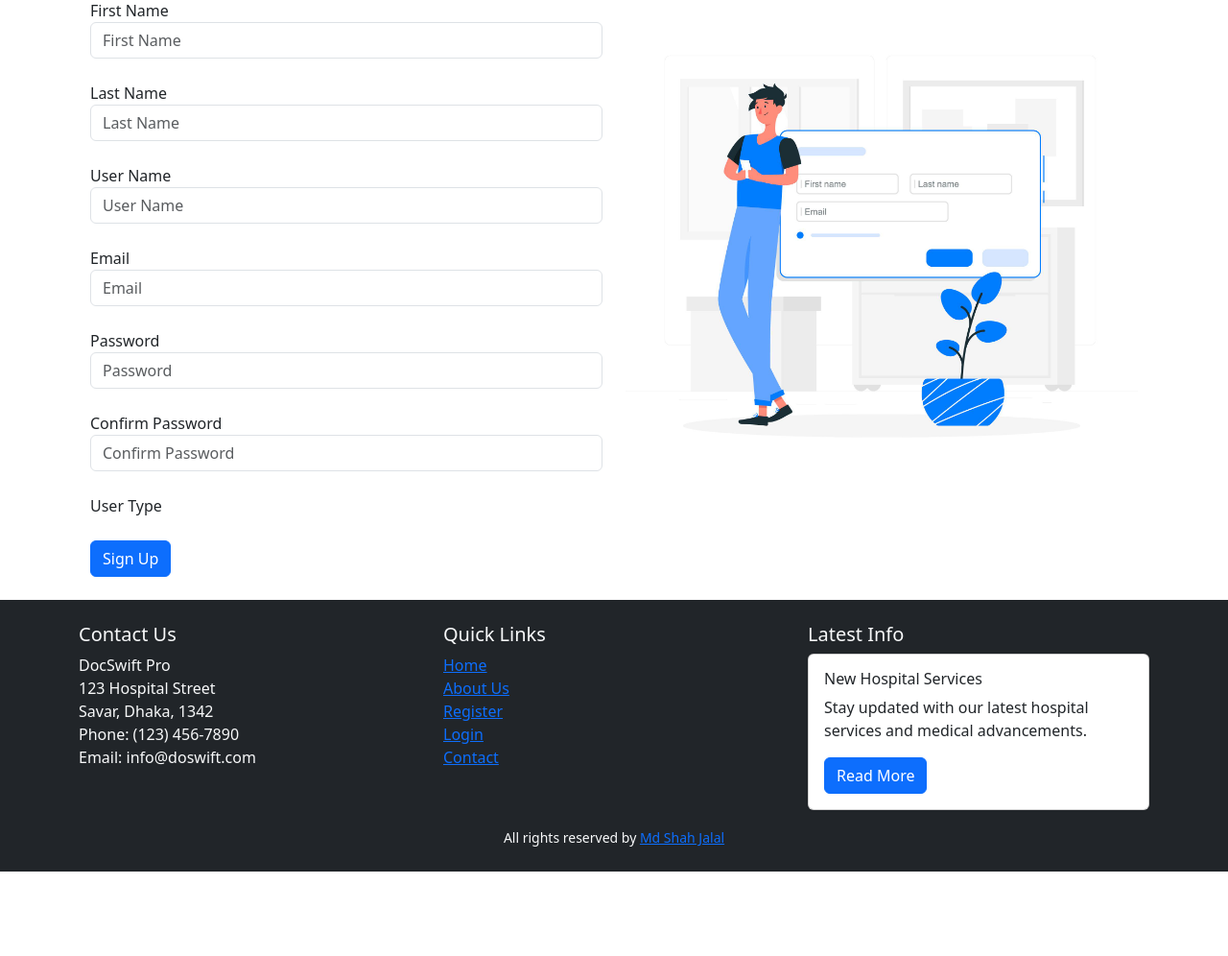
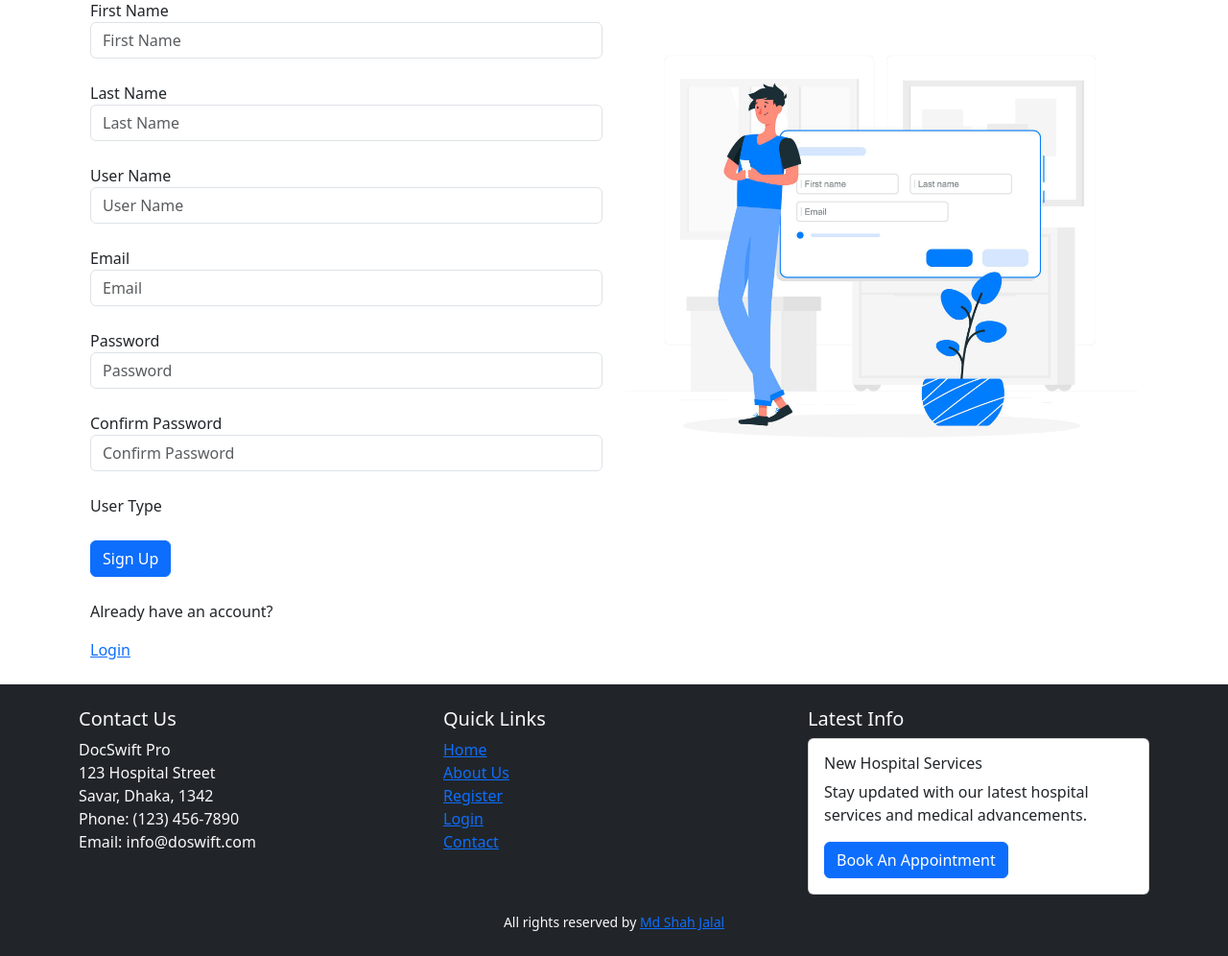
Before and after one commit to ProgrammerShahJalal/DocSwift-Pro, a Django app: template account/templates/account/signup.html in a window 1280 px wide. Shown: the part 137-1133 px from the top of the page at 96% size. Before the commit the page ends 1045 px from the top, so only its background shows below. Run offline with Django 3.2, Linux system fonts and the light colour scheme; the template is opened without the code that fills it, so the values that code supplies are empty; some libraries are stand-ins or nearby versions.

Commit message:
swift to login register

```diff
--- a/account/templates/account/login.html
+++ b/account/templates/account/login.html
@@ -13,6 +13,11 @@
             <br>
             <input type="submit" value="Login" class="btn btn-primary">
         </form>
+        <br><br>
+        <div class="mt-4">
+          <p>Don't have an account?</p>
+          <a href="{% url 'account:signup' %}">Register </a>
+        </div>
       </div>
       <div class="col col-12 col-md-6 text-center">
         <img width="90%" src="../../../static/images/login.png" alt="">
--- a/account/templates/account/signup.html
+++ b/account/templates/account/signup.html
@@ -63,6 +63,12 @@
         <div class="col col-12 col-md-6">
             <img width="100%" src="../../../static/images/signup.jpg" alt="signup page pic">
         </div>
+        <br><br>
+        <div class="mt-4">
+          <p>Already have an account?</p>
+          <a href="{% url 'account:login' %}">Login </a>
+        </div>
+
     </div>
 </div>
 {% endblock %}
--- a/appointment/templates/appointment/appointment_create.html
+++ b/appointment/templates/appointment/appointment_create.html
@@ -3,12 +3,13 @@
 
 
 {% block content %}
-<div class="container">
+<div class="container py-4">
     <h2>Create an Appointment</h2>
     <form method="POST">
         {% csrf_token %}
         {% bootstrap_form form %}
-        <input type="submit" value="Create" class="btn btn-default">
+        <br>
+        <input type="submit" value="Create" class="btn btn-primary">
     </form>
 </div>
 {% endblock %}
--- a/templates/base.html
+++ b/templates/base.html
@@ -176,6 +176,9 @@
                     ><button class="btn btn-warning">Log Out</button></a
                   >
                 </li>
+                <li>
+                  <a href="{% url 'appointment:appointment-create' %}" class="btn btn-primary">Book An Appointment</a>
+                </li>
                 {% endif %} {% else %}
                 <li>
                   <a href="{% url 'account:home' %}" class="btn btn-simple">Home</a>
@@ -250,7 +253,7 @@
                   <div class="card-body">
                       <h6 class="card-title">New Hospital Services</h6>
                       <p class="card-text">Stay updated with our latest hospital services and medical advancements.</p>
-                      <a href="{% url 'account:about-us' %}" class="btn btn-primary">Read More</a>
+                      <a href="{% url 'appointment:appointment-create' %}" class="btn btn-primary">Book An Appointment</a>
                   </div>
               </div>
 
```
